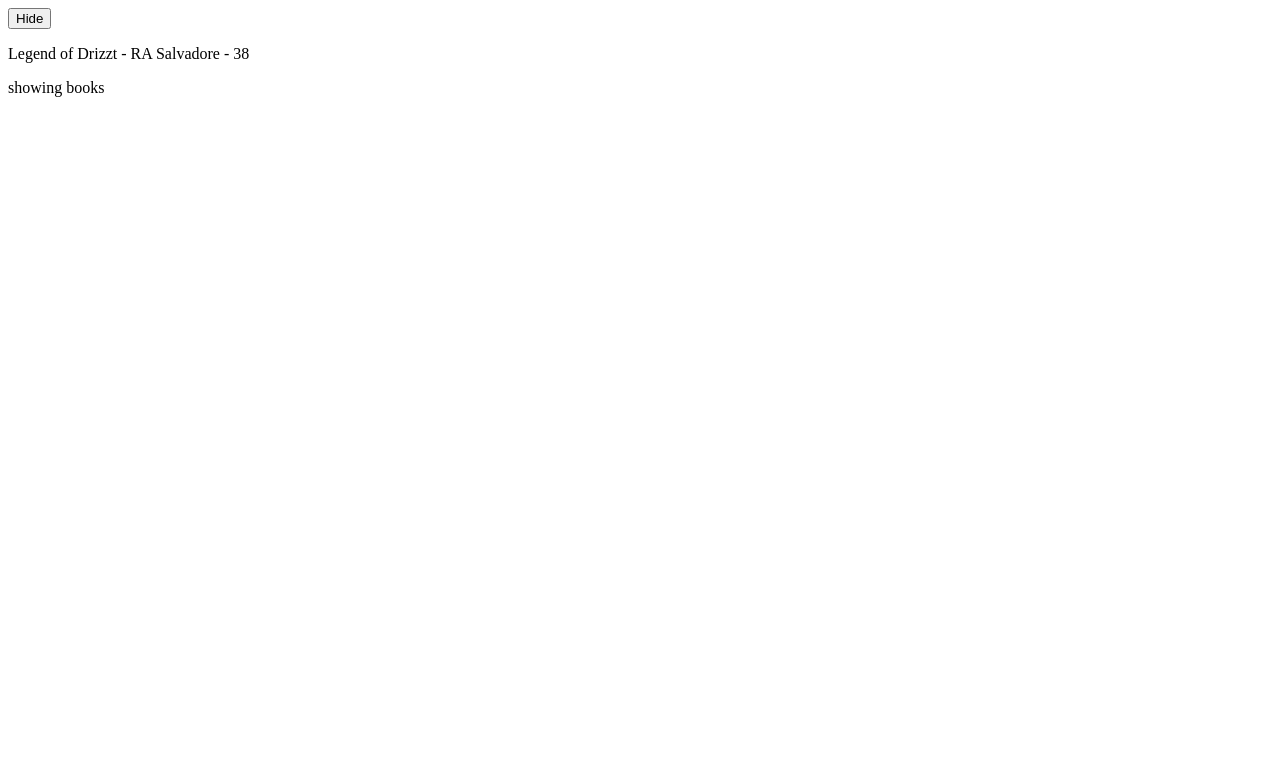
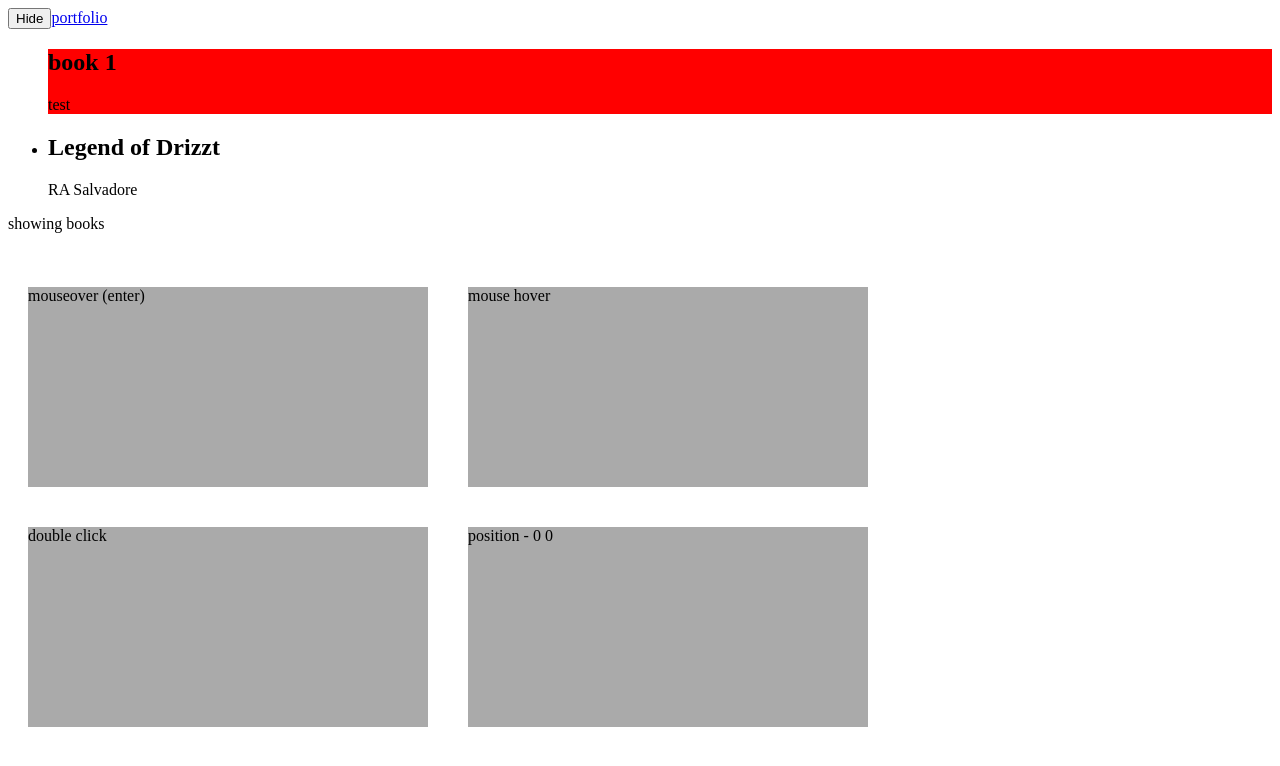
Before and after one commit to mdgabx/vue-basics, a plain HTML site: page index.html in a window 1280 px wide. Drawn offline with nearby package versions, Linux system fonts and the light colour scheme.

Commit message:
add: events

```diff
--- a/app.js
+++ b/app.js
@@ -2,10 +2,14 @@ const app = Vue.createApp({
     // template: '<h2>This is the main template</h2>'
     data() {
         return {
-            title: 'Legend of Drizzt',
-            author: 'RA Salvadore',
-            age: 38,
-            showBooks: true
+            url: 'https://wdbsa.netlify.app',
+            showBooks: true,
+            x: 0,
+            y: 0,
+            books: [
+                { title: 'book 1', author: 'test', age: 22, isFav: true },
+                {  title: 'Legend of Drizzt', author: 'RA Salvadore', age: 38,isFav: false }
+            ]
         }
     },
     methods: {
@@ -13,12 +17,24 @@ const app = Vue.createApp({
         //     console.log('click')
         //     this.age++
         // }
-
+        handleEvents(e, data) {
+            console.log('mouse', e)
+            if(data) {
+                console.log('data', data)
+            }
+        },
         toggle() {
             this.showBooks = !this.showBooks
         },
         changeTitle(title) {
             this.title = title
+        },
+        handleMousemove(e) {
+            this.x = e.offsetX
+            this.y = e.offsetY
+        },
+        toggleFav(book) {
+            book.isFav = !book.isFav
         }
     }
 })
--- a/index.html
+++ b/index.html
@@ -4,6 +4,21 @@
     <meta name="viewport" content="width=device-width, initial-scale=1.0">
     <script src="https://unpkg.com/vue@3.0.2"></script>
     <title>Learning Vue 3</title>
+    <style>
+        .box {
+            display: inline-block;
+            width: 400px;
+            background: #aaa;
+            margin: 20px;
+            height: 200px;
+        }
+
+        .fav {
+            background: red;
+            width: 100%;
+            list-style-type: none;
+        }
+    </style>
 </head>
 <body>
     <div id="app">
@@ -13,11 +28,26 @@
             <span v-else>Show</span>
         </button>
 
+        <a :href="url">portfolio</a>
         <div v-if="showBooks">
-            <p>{{ title }} - {{ author }} - {{ age }}</p>
+            <!-- <p>{{ title }} - {{ author }} - {{ age }}</p> -->
+            <ul>
+                <li v-for="book in books" :class="{ fav: book.isFav }" @click="toggleFav(book)">
+                    <h2>{{ book.title }}</h2>
+                    <p>{{ book.author }}</p>
+                </li>
+            </ul>
         </div>
 
         <p v-show="showBooks">showing books</p>
+
+        <br />
+
+        <!-- mouse event -->
+        <div class="box" @mouseover="handleEvents($event, 5)">mouseover (enter)</div>
+        <div class="box" @mouseleave="handleEvents">mouse hover</div>
+        <div class="box" @dblclick="handleEvents">double click</div>
+        <div class="box" @mousemove="handleMousemove">position - {{ x }} {{ y }}</div>
 
     </div>
 
```
